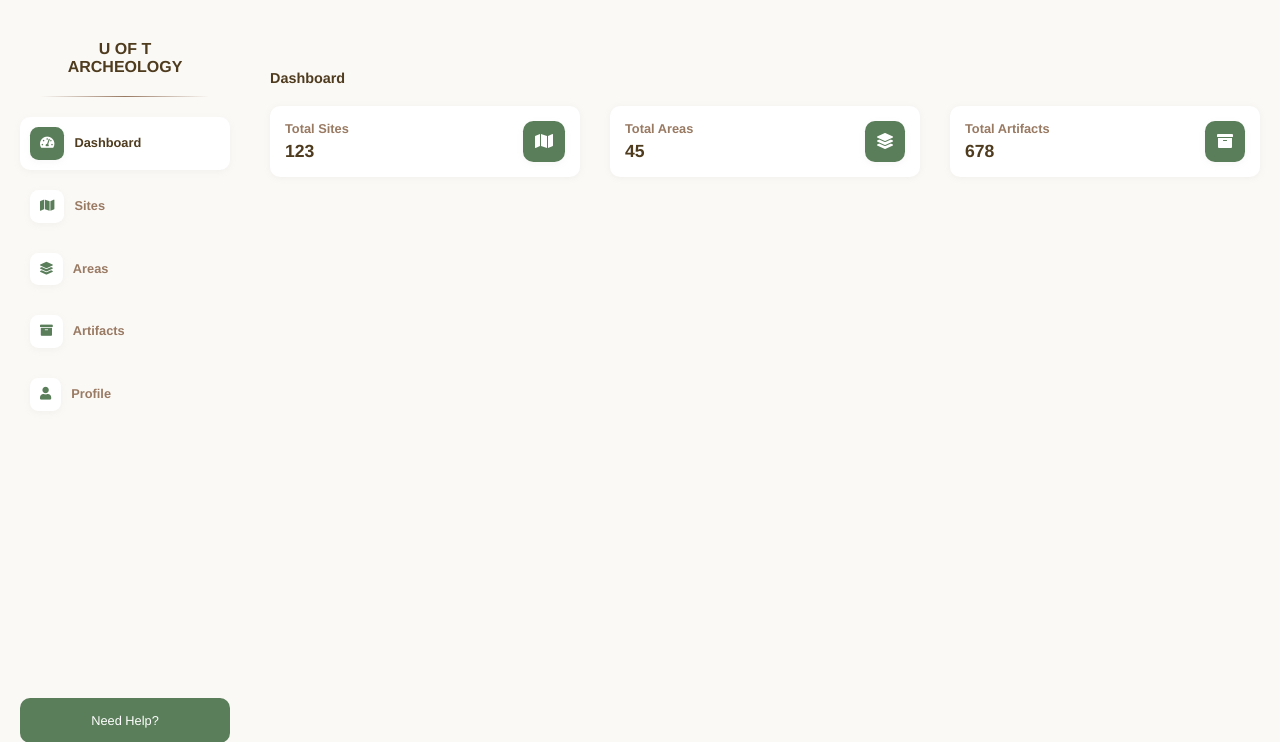
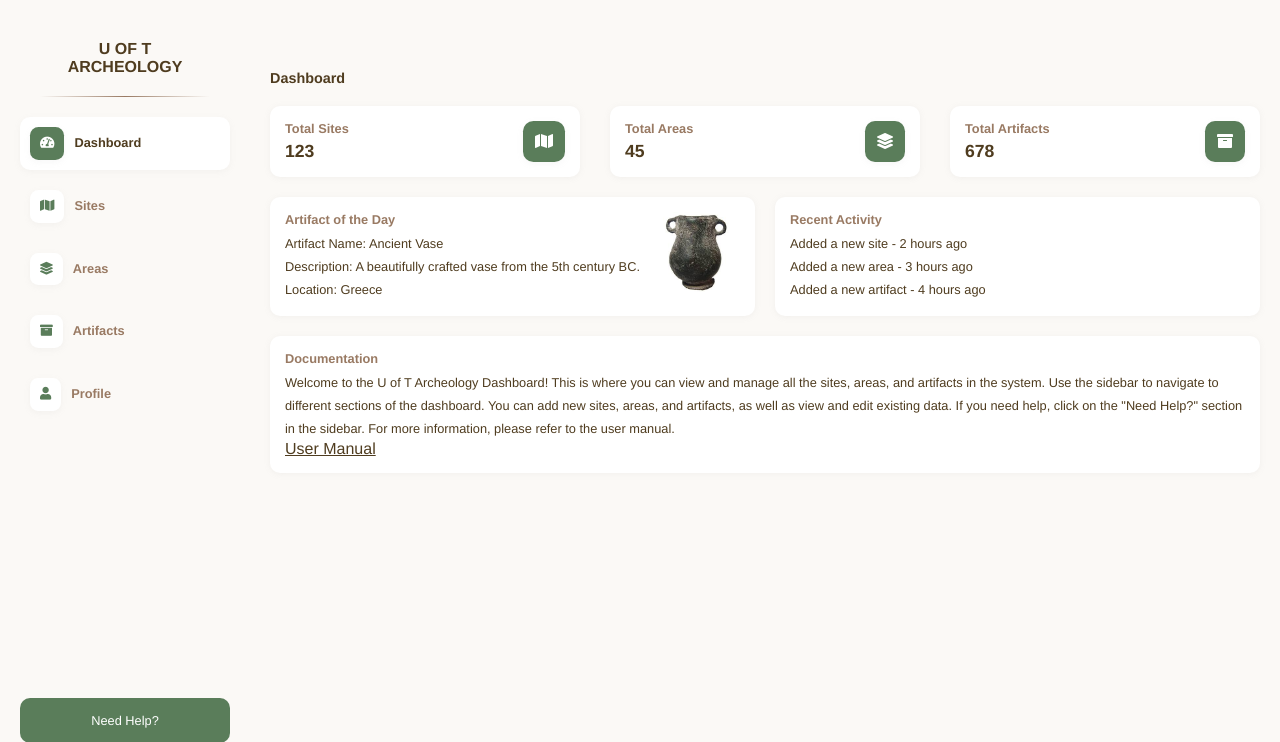
Before and after one commit to Kalshone/ArcheologyWeb, a Django app: page / in a window 1280 px wide. Shown: the top 742 px of the page. Run offline with Django 5.2, Linux system fonts and the light colour scheme.

Commit message:
add artifact of the day, recent changes, and documentation blocks on dashboard

```diff
--- a/myapp/templatetags/custom_filters.py
+++ b/myapp/templatetags/custom_filters.py
@@ -5,7 +5,3 @@ register = template.Library()
 @register.filter
 def attr(obj, attr_name):
     return getattr(obj, attr_name)
-
-# @register.filter
-# def get_site_data(site):
-#     return {field.name: getattr(site, field.name) for field in site._meta.fields}
--- a/static/css/styles.css
+++ b/static/css/styles.css
@@ -26,7 +26,7 @@ body {
 h1 {
   font-size: 1.1em;
   font-weight: 700;
-  padding-top: 5px;
+  /* padding-top: 5px; */
 }
 
 h2 {
@@ -38,6 +38,12 @@ h3 {
   font-size: 0.8em;
   font-weight: 600;
   color: #997a63;
+  padding-bottom: 5px;
+}
+
+p {
+  font-size: 0.8em;
+  line-height: 1.8em;
 }
 
 
@@ -178,6 +184,47 @@ hr {
   margin: 20px 0 20px 0;
 }
 
+.info-container {
+  display: flex;
+  flex-wrap: wrap;
+  gap: 20px; /* Adjust the gap between items as needed */
+  margin-top: 20px; /* Add some space above the new container */
+}
+
+.info-card {
+  display: flex;
+  justify-content: space-between;
+  background-color: #ffffff;
+  padding: 15px;
+  border-radius: 10px;
+  box-shadow: 0 1px 6px rgba(153, 153, 153, 0.1);
+  width: calc(50% - 10px); /* Adjust the width of each card to be 50% minus the gap */
+  text-align: left;
+  flex: 1;
+}
+
+.info-card .stat-values {
+  display: flex;
+  flex-direction: column;
+  /* justify-content:space-around; */
+}
+
+.info-card .fas {
+  padding: 12px;
+  background-color: #5a7d5a;
+  border-radius: 25%;
+  color: #ffffff;
+  box-shadow: 0 2px 6px rgba(180, 180, 180, 0.1);
+}
+
+.resized-image {
+  max-width: 100%;
+  height: auto;
+  max-height: 80px;
+  padding-left: 10px;
+  padding-right: 10px;
+}
+
 
 /* TABLE */
 .sites-table {
--- a/templates/home.html
+++ b/templates/home.html
@@ -56,6 +56,40 @@
         </div>
       </div>
     </div>
+
+    <!-- New Container for Additional Information -->
+    <div class="info-container">
+      <div class="info-card">
+        <div class="stat-values">
+          <h3>Artifact of the Day</h3>
+          <p>Artifact Name: Ancient Vase</p>
+          <p>Description: A beautifully crafted vase from the 5th century BC.</p>
+          <p>Location: Greece</p>
+        </div>
+        <div class="artifact-photo">
+          <img src="{% static 'images/ancient_vase.jpeg' %}" alt="Ancient Vase" class="resized-image">
+        </div>
+      </div>
+
+      <div class="info-card">
+        <div class="stat-values">
+          <h3>Recent Activity</h3>
+          <p>Added a new site - 2 hours ago</p>
+          <p>Added a new area - 3 hours ago</p>
+          <p>Added a new artifact - 4 hours ago</p>
+        </div>
+      </div>
+    </div>
+
+    <div class="info-container">
+      <div class="info-card">
+        <div class="stat-values">
+          <h3>Documentation</h3>
+          <p>Welcome to the U of T Archeology Dashboard! This is where you can view and manage all the sites, areas, and artifacts in the system. Use the sidebar to navigate to different sections of the dashboard. You can add new sites, areas, and artifacts, as well as view and edit existing data. If you need help, click on the "Need Help?" section in the sidebar. For more information, please refer to the user manual.</p>
+          <a href="#">User Manual</a>
+        </div>
+      </div>
+    </div>
   </div>
 
 </body>
```
Also changed, not shown: db.sqlite3, static/images/ancient_vase.jpeg (added).
